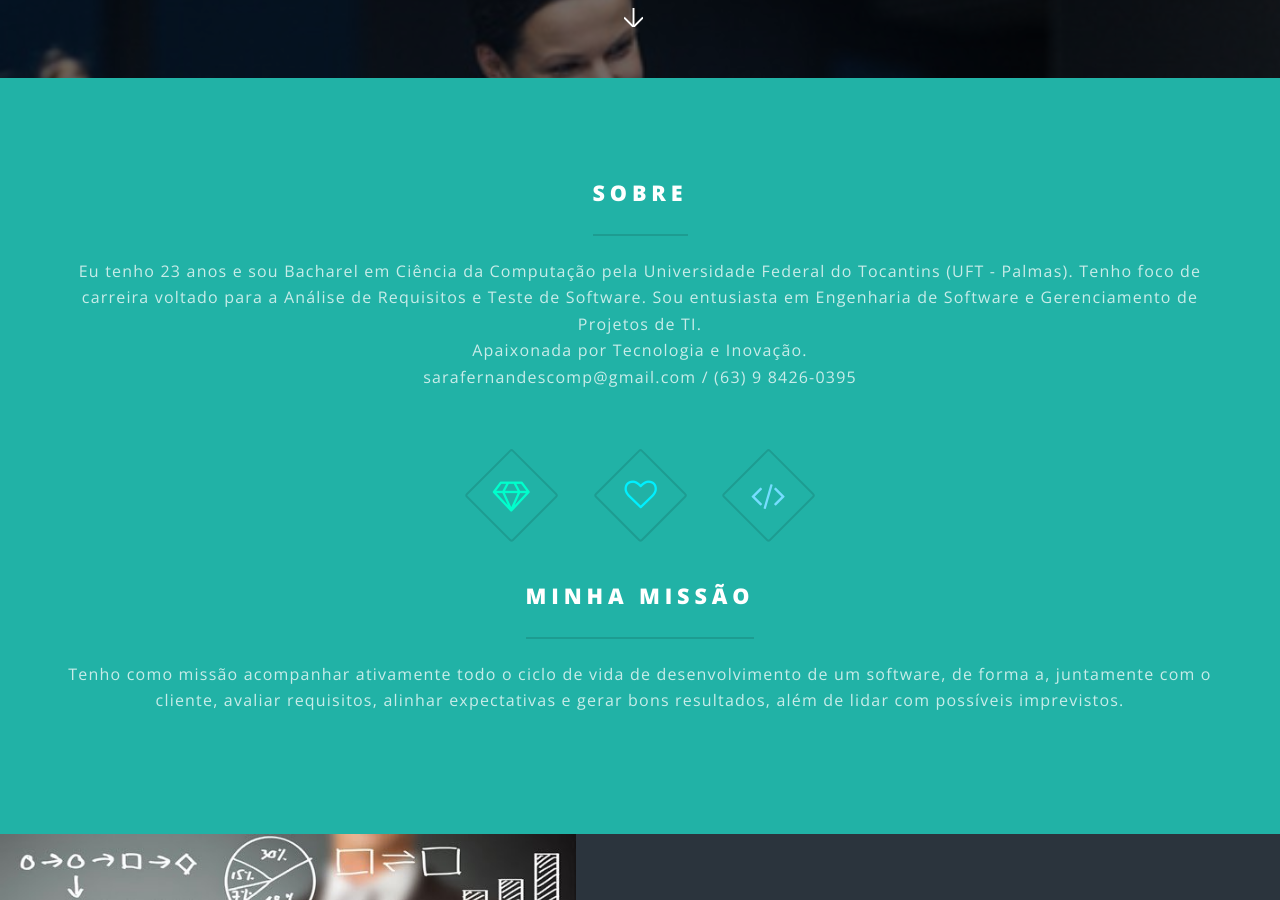
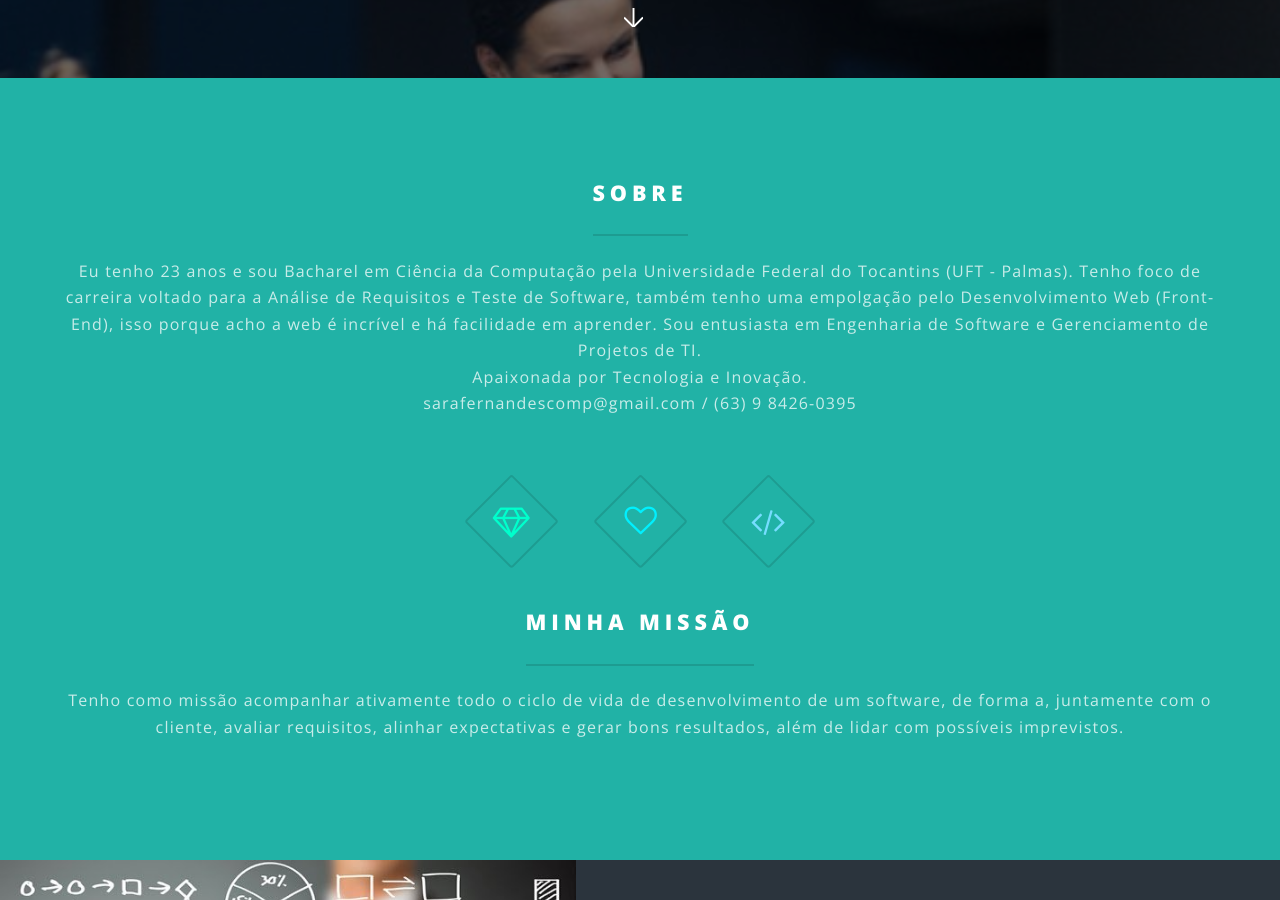
Before and after one commit to SaraFernandes/sarafernandes.github.io_sfdhgdfg, a Jekyll site: the page built from index.html, in a window 1280 px wide and 900 px high, scrolled down 922 px. Built offline with Jekyll 4.4.1, drawn with Linux system fonts in a browser that asks for light colours.

Commit message:
Update index.html

```diff
--- a/index.html
+++ b/index.html
@@ -18,7 +18,7 @@
 						<div class="inner">
 							<header class="major">
 								<h2>Sobre</h2>
-								<p>Eu tenho 23 anos e sou Bacharel em Ciência da Computação pela Universidade Federal do Tocantins (UFT - Palmas). Tenho foco de carreira voltado para a Análise de Requisitos e Teste de Software. Sou entusiasta em Engenharia de Software e Gerenciamento de Projetos de TI. <br />
+								<p>Eu tenho 23 anos e sou Bacharel em Ciência da Computação pela Universidade Federal do Tocantins (UFT - Palmas). Tenho foco de carreira voltado para a Análise de Requisitos e Teste de Software, também tenho uma empolgação pelo Desenvolvimento Web (Front-End), isso porque acho a web é incrível e há facilidade em aprender. Sou entusiasta em Engenharia de Software e Gerenciamento de Projetos de TI. <br />
 								  Apaixonada por Tecnologia e Inovação. <br />
 									sarafernandescomp@gmail.com / (63) 9 8426-0395
 								</p>
```
